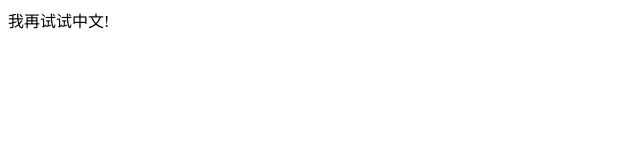
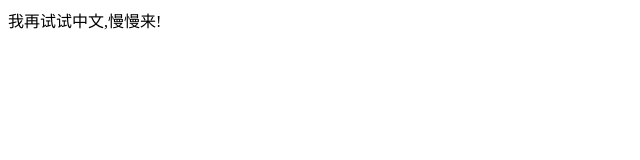
Before and after one commit to SchockLilz/gitTest, a plain HTML site: page index.html in a window 1280 px wide. Shown: the full height of the page, 0-640 px from the left. Drawn offline with Linux system fonts and the light colour scheme.

Commit message:
可以的

```diff
--- a/index.html
+++ b/index.html
@@ -5,6 +5,6 @@
     <title>Title</title>
 </head>
 <body>
-    我再试试中文!
+    我再试试中文,慢慢来!
 </body>
 </html>
```
